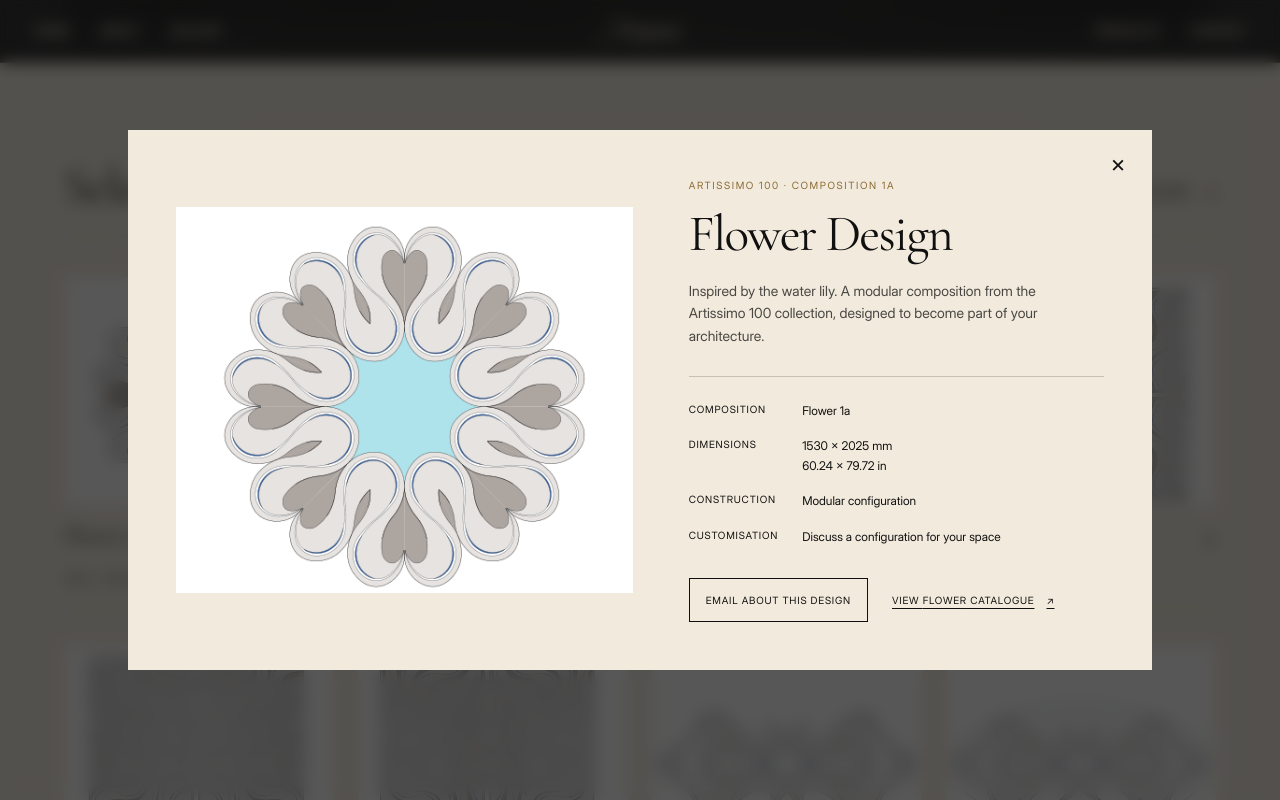
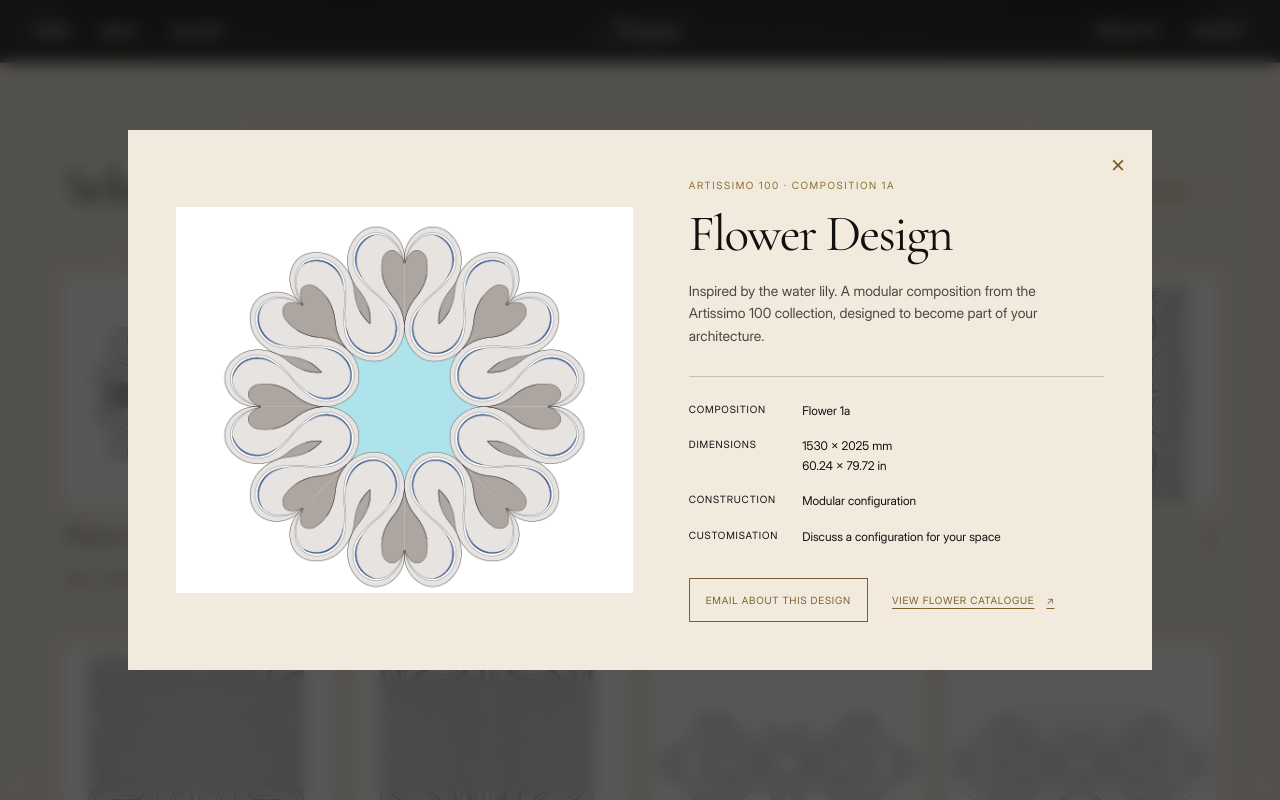
Before and after one commit to artigiani-ltd/artigiani, a Next.js app: page /products in a window 1280 px wide. Both pictures are taken after a click on the button 199 px from the left and 1226 px from the top of the page. Shown: the part 783-1583 px from the top of the page. Built offline with nearby package versions, Linux system fonts and the light colour scheme; no server answers.

Commit message:
[Fix] Apply consistent gold styling to controls and borders

```diff
--- a/src/app/_components/InstallationCarousel.tsx
+++ b/src/app/_components/InstallationCarousel.tsx
@@ -50,7 +50,7 @@ export function InstallationCarousel() {
           type="button"
           aria-label="Previous installation"
           onClick={() => showInstallation(-1)}
-          className="absolute top-1/2 left-0 flex size-11 -translate-x-1/2 -translate-y-1/2 items-center justify-center rounded-full bg-background text-2xl text-foreground transition-colors hover:bg-surface hover:text-gold focus-visible:outline-2 focus-visible:outline-gold motion-reduce:transition-none"
+          className="absolute top-1/2 left-0 flex size-11 -translate-x-1/2 -translate-y-1/2 items-center justify-center rounded-full bg-[#7c5f2d] text-2xl text-foreground transition-colors hover:bg-[#624b24] focus-visible:outline-2 focus-visible:outline-offset-4 focus-visible:outline-[#7c5f2d] motion-reduce:transition-none"
         >
           <span aria-hidden="true">‹</span>
         </button>
@@ -58,7 +58,7 @@ export function InstallationCarousel() {
           type="button"
           aria-label="Next installation"
           onClick={() => showInstallation(1)}
-          className="absolute top-1/2 right-0 flex size-11 translate-x-1/2 -translate-y-1/2 items-center justify-center rounded-full bg-background text-2xl text-foreground transition-colors hover:bg-surface hover:text-gold focus-visible:outline-2 focus-visible:outline-gold motion-reduce:transition-none"
+          className="absolute top-1/2 right-0 flex size-11 translate-x-1/2 -translate-y-1/2 items-center justify-center rounded-full bg-[#7c5f2d] text-2xl text-foreground transition-colors hover:bg-[#624b24] focus-visible:outline-2 focus-visible:outline-offset-4 focus-visible:outline-[#7c5f2d] motion-reduce:transition-none"
         >
           <span aria-hidden="true">›</span>
         </button>
--- a/src/app/contact/_components/InquiryForm.tsx
+++ b/src/app/contact/_components/InquiryForm.tsx
@@ -74,7 +74,7 @@ export function InquiryForm() {
         <div className="flex flex-wrap items-center gap-5 sm:col-span-2">
           <button
             type="button"
-            className="inline-flex min-h-12 items-center justify-center gap-8 bg-background px-6 text-xs tracking-[0.12em] text-foreground uppercase disabled:cursor-not-allowed disabled:opacity-50"
+            className="inline-flex min-h-12 items-center justify-center gap-8 bg-[#7c5f2d] px-6 text-xs tracking-[0.12em] text-foreground uppercase disabled:cursor-not-allowed disabled:opacity-50"
           >
             Send inquiry <span aria-hidden="true">↗</span>
           </button>
--- a/src/app/products/_components/ProductCompositions.tsx
+++ b/src/app/products/_components/ProductCompositions.tsx
@@ -33,7 +33,7 @@ export function ProductCompositions() {
           target="_blank"
           rel="noopener noreferrer"
           aria-label="View the composition catalogue (PDF, opens in a new tab)"
-          className="inline-flex min-h-11 items-center gap-4 text-xs tracking-[0.08em] uppercase underline underline-offset-4 hover:text-antique-gold focus-visible:outline-2 focus-visible:outline-offset-4"
+          className="inline-flex min-h-11 items-center gap-4 text-xs tracking-[0.08em] text-[#7c5f2d] uppercase underline underline-offset-4 hover:decoration-2 focus-visible:outline-2 focus-visible:outline-offset-4"
         >
           Catalogue (PDF) <span aria-hidden="true">↗</span>
         </a>
@@ -88,7 +88,7 @@ export function ProductCompositions() {
                     piece: composition.piece,
                   })
                 }
-                className="absolute inset-0 cursor-pointer focus-visible:outline-2 focus-visible:outline-offset-4"
+                className="absolute inset-0 cursor-pointer focus-visible:outline-2 focus-visible:outline-offset-4 focus-visible:outline-[#7c5f2d]"
               />
             </article>
           ))}
--- a/src/app/products/_components/ProductDetailDialog.tsx
+++ b/src/app/products/_components/ProductDetailDialog.tsx
@@ -63,7 +63,7 @@ export function ProductDetailDialog({
           aria-label="Close product details"
           autoFocus
           onClick={() => dialogRef.current?.close()}
-          className="absolute top-2 right-2 flex size-11 cursor-pointer items-center justify-center text-2xl hover:text-antique-gold focus-visible:outline-2 focus-visible:outline-offset-2 md:top-3 md:right-3"
+          className="absolute top-2 right-2 flex size-11 cursor-pointer items-center justify-center text-2xl text-[#7c5f2d] hover:bg-[#7c5f2d] hover:text-foreground focus-visible:outline-2 focus-visible:outline-offset-2 focus-visible:outline-[#7c5f2d] md:top-3 md:right-3"
         >
           <span aria-hidden="true">×</span>
         </button>
@@ -119,7 +119,7 @@ export function ProductDetailDialog({
             <div className="mt-8 flex flex-wrap items-center gap-x-6 gap-y-3">
               <a
                 href={`mailto:info@artigiani.design?subject=${emailSubject}`}
-                className="inline-flex min-h-11 items-center justify-center border border-background px-4 text-[0.625rem] tracking-[0.08em] uppercase hover:bg-background hover:text-foreground focus-visible:outline-2 focus-visible:outline-offset-4"
+                className="inline-flex min-h-11 items-center justify-center border border-[#7c5f2d] px-4 text-[0.625rem] tracking-[0.08em] text-[#7c5f2d] uppercase hover:bg-[#7c5f2d] hover:text-foreground focus-visible:outline-2 focus-visible:outline-offset-4 focus-visible:outline-[#7c5f2d]"
               >
                 Email about this design
               </a>
@@ -128,7 +128,7 @@ export function ProductDetailDialog({
                 target="_blank"
                 rel="noopener noreferrer"
                 aria-label={`View ${family.name} catalogue (PDF, opens in a new tab)`}
-                className="inline-flex min-h-11 items-center gap-3 text-[0.625rem] tracking-[0.08em] uppercase underline underline-offset-4 hover:text-antique-gold focus-visible:outline-2 focus-visible:outline-offset-4"
+                className="inline-flex min-h-11 items-center gap-3 text-[0.625rem] tracking-[0.08em] text-[#7c5f2d] uppercase underline underline-offset-4 hover:decoration-2 focus-visible:outline-2 focus-visible:outline-offset-4"
               >
                 View {family.name} catalogue <span aria-hidden="true">↗</span>
               </a>
--- a/src/app/products/page.tsx
+++ b/src/app/products/page.tsx
@@ -65,7 +65,7 @@ export default function ProductsPage() {
                 </p>
                 <a
                   href="#compositions"
-                  className="mt-4 inline-flex min-h-11 items-center gap-4 text-xs tracking-[0.12em] uppercase underline-offset-4 hover:underline focus-visible:outline-2 focus-visible:outline-offset-4"
+                  className="mt-4 inline-flex min-h-11 items-center gap-4 text-xs tracking-[0.12em] text-[#7c5f2d] uppercase underline-offset-4 hover:underline focus-visible:outline-2 focus-visible:outline-offset-4"
                 >
                   Explore compositions <span aria-hidden="true">↓</span>
                 </a>
@@ -107,7 +107,7 @@ export default function ProductsPage() {
               </p>
               <Link
                 href="/contact"
-                className="mt-5 inline-flex min-h-11 items-center gap-8 border-b border-background text-xs tracking-[0.12em] uppercase hover:text-antique-gold focus-visible:outline-2 focus-visible:outline-offset-4"
+                className="mt-5 inline-flex min-h-11 items-center gap-8 border-b border-[#7c5f2d] text-xs tracking-[0.12em] text-[#7c5f2d] uppercase hover:border-b-2 focus-visible:outline-2 focus-visible:outline-offset-4"
               >
                 Discuss your project <span aria-hidden="true">↗</span>
               </Link>
```
Also changed, not shown: src/app/_components/ArtissimoCollection.tsx (+4 -4 lines).
